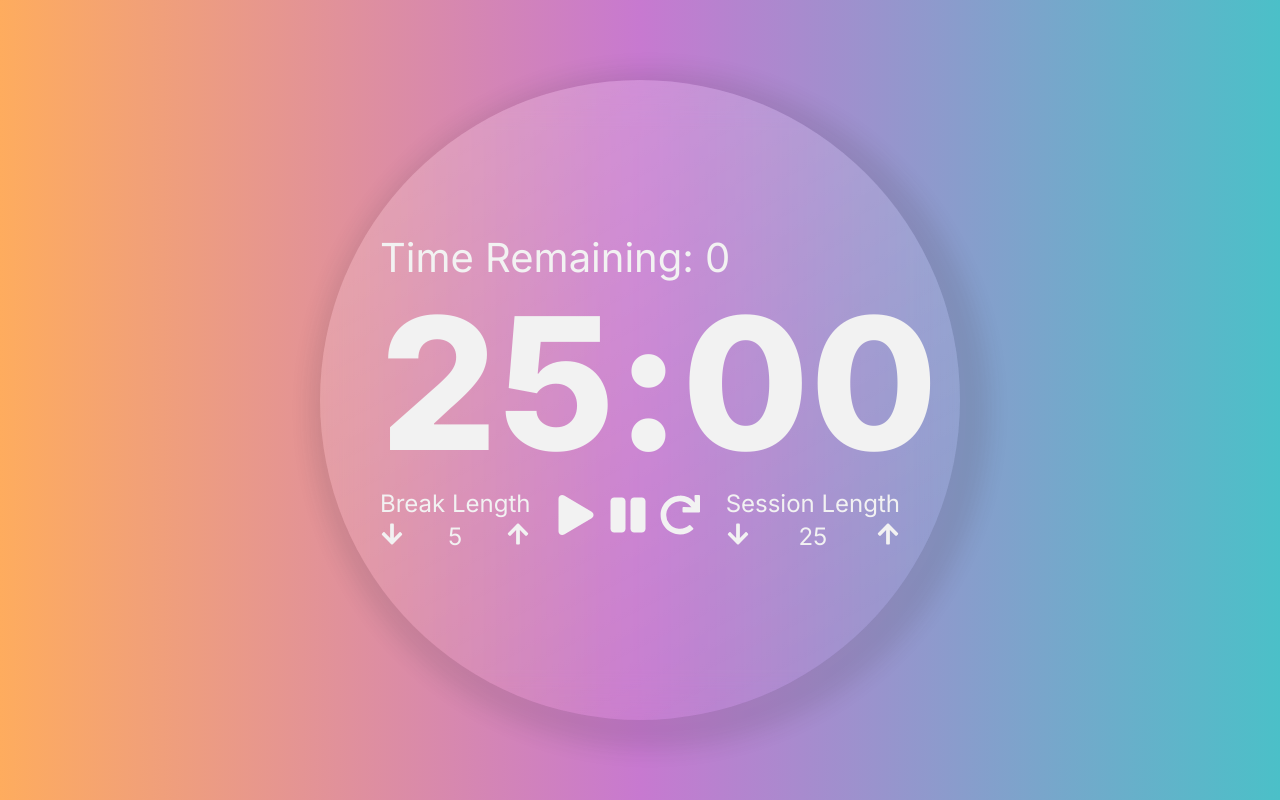
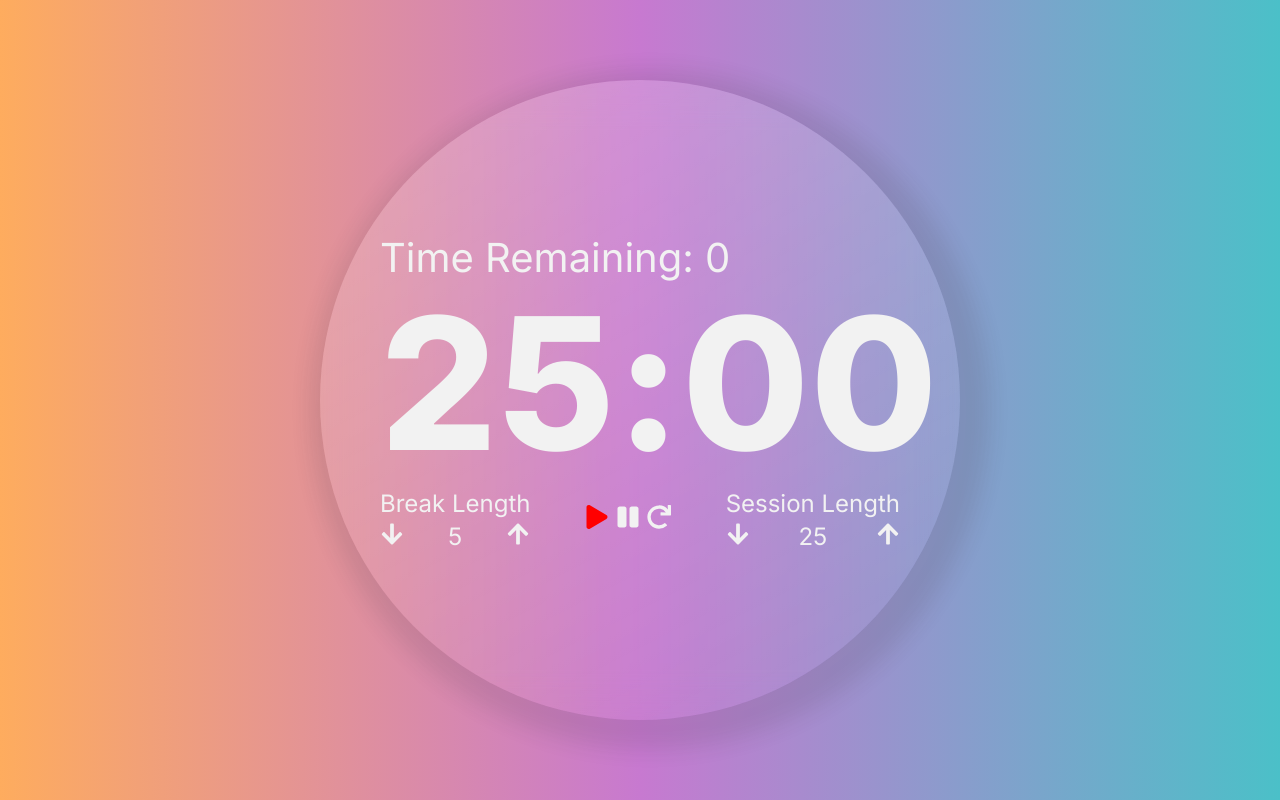
Before and after one commit to MFarabi619/pomodoro-clock, a React (Vite) app: page / in a window 1280 px wide. Built offline with nearby package versions, Linux system fonts and the light colour scheme.

Commit message:
Attempt to fix play button not scaling on hover

```diff
--- a/src/Components/Clock/Clock.jsx
+++ b/src/Components/Clock/Clock.jsx
@@ -34,7 +34,7 @@ function Clock() {
         <section className="btn-container">
           <span
             id="start_stop"
-            className="btn"
+            className="btn start_stop"
             onClick={() => setTimer(timer + 1)}
           >
             <FaPlay />
--- a/src/Components/Clock/Clock.scss
+++ b/src/Components/Clock/Clock.scss
@@ -47,13 +47,35 @@ img {
 
 .btn {
   cursor: pointer;
+  //   &:hover {
+  //     scale: 2;
+  //   }
 }
-
+// #session-decrement {
+//   &:hover {
+//     scale: 2;
+//   }
+// }
 .btn-container {
   align-self: center;
   justify-content: space-between;
   span {
     margin: 0 0.15em;
   }
-  font-size: 5vmin;
+  // font-size: 5vmin;
 }
+
+.start_stop {
+  color: red;
+
+  &:hover {
+    scale: 2;
+  }
+  &:active {
+    top: 10px;
+  }
+}
+
+// .start_stop:hover {
+//   scale: 2;
+// }
```
